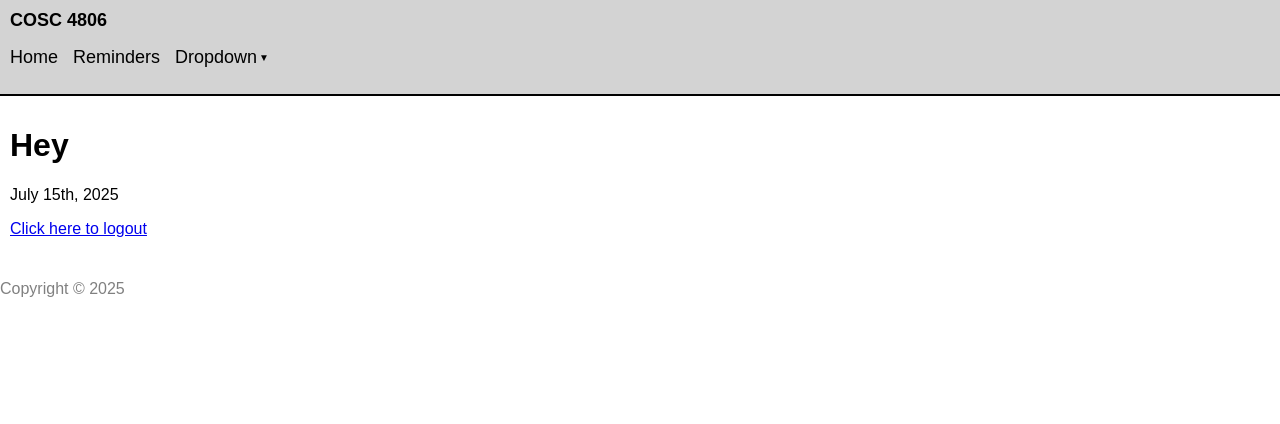
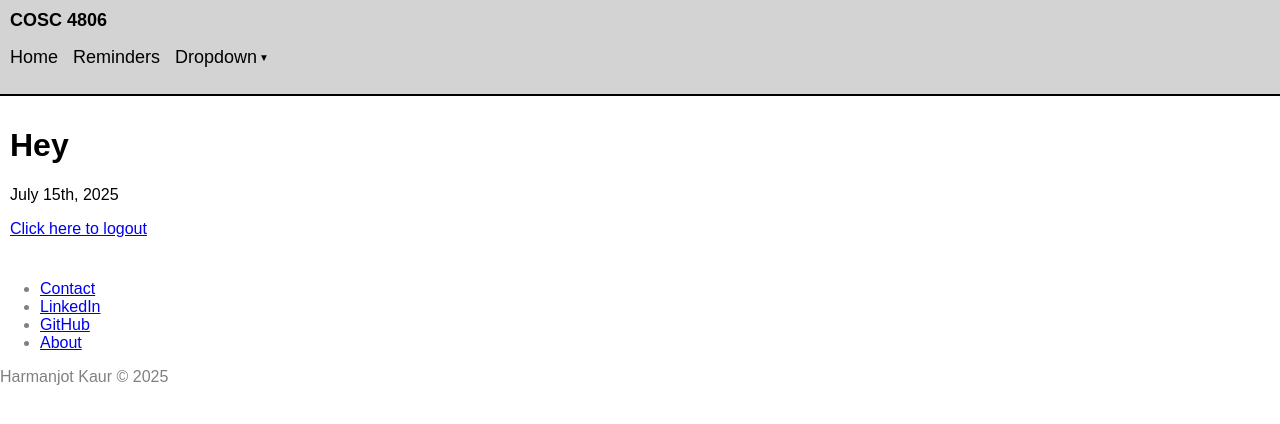
Before and after one commit to Harmanjot14/COSC-4806-5, a PHP site: page /home in a window 1280 px wide. Shown: the top 424 px of the page. Run offline with PHP 8.4, Linux system fonts and the light colour scheme; the visitor is signed in with stand-in values (Sample User, id 1); data that the repository does not hold is empty.

Commit message:
Updated footer
Added contact, linkdin, github, my name, about

```diff
--- a/app/views/templates/footer.php
+++ b/app/views/templates/footer.php
@@ -1,7 +1,19 @@
 
 <footer class="footer">
-    <div class="row">
-            <p>Copyright &copy; <?php echo date('Y'); ?> </p>
+    <div class="footer-content">
+        <ul class="footer-links">
+            <li><a href="#" id="contact-toggle" class="mx-2">Contact</a></li>
+            <li><a href="https://www.linkedin.com/in/harmanjot-kaur-41b6b7180/">LinkedIn</a></li>
+            <li><a href="https://github.com/Harmanjot14">GitHub</a></li>
+            <li><a href = "#" id = "about-toggle" class="mx-2">About</a></li>
+        </ul>
+        <p>Harmanjot Kaur &copy; <?php echo date('Y'); ?> </p>
+        <div id="contact-info" style="display: none;" class="mt-2">
+            <p>Email: harmanjotkaur005@algomau.ca</p>
+        </div>
+        <div id="about-info" style="display: none;" class="mt-2">
+            <p>This is a simple reminder app built using PHP and MySQL</p>
+        </div>
     </div>
 </footer>
 
```
